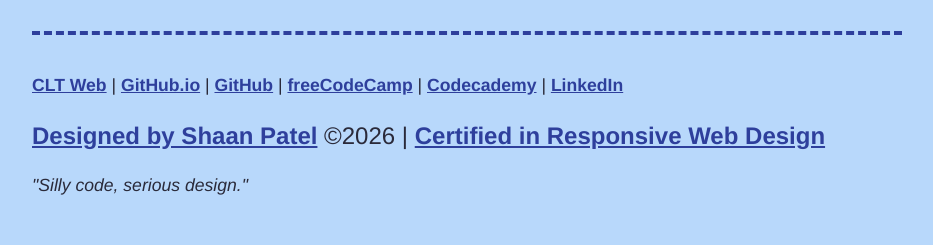
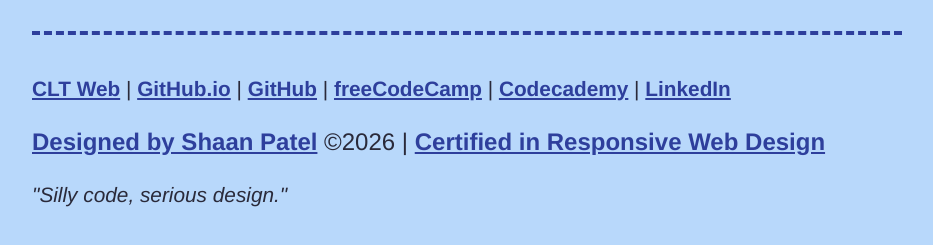
Before and after one commit to Shaan-L-P/itis3135-react, a React (Vite) app: page / in a window 1280 px wide. Shown: the part 888-1133 px from the top of the page, without its empty margins (173-1106 px from the left). Built offline with nearby package versions, Linux system fonts and the light colour scheme.

Commit message:
Match Home footer typography to the original course page

```diff
--- a/src/styles.css
+++ b/src/styles.css
@@ -261,6 +261,10 @@ footer p {
   line-height: 1.8;
 }
 
+.home-route footer p {
+  font-size: 1.3rem;
+}
+
 @media (max-width: 600px) {
   body {
     padding: 15px 12px;
```
